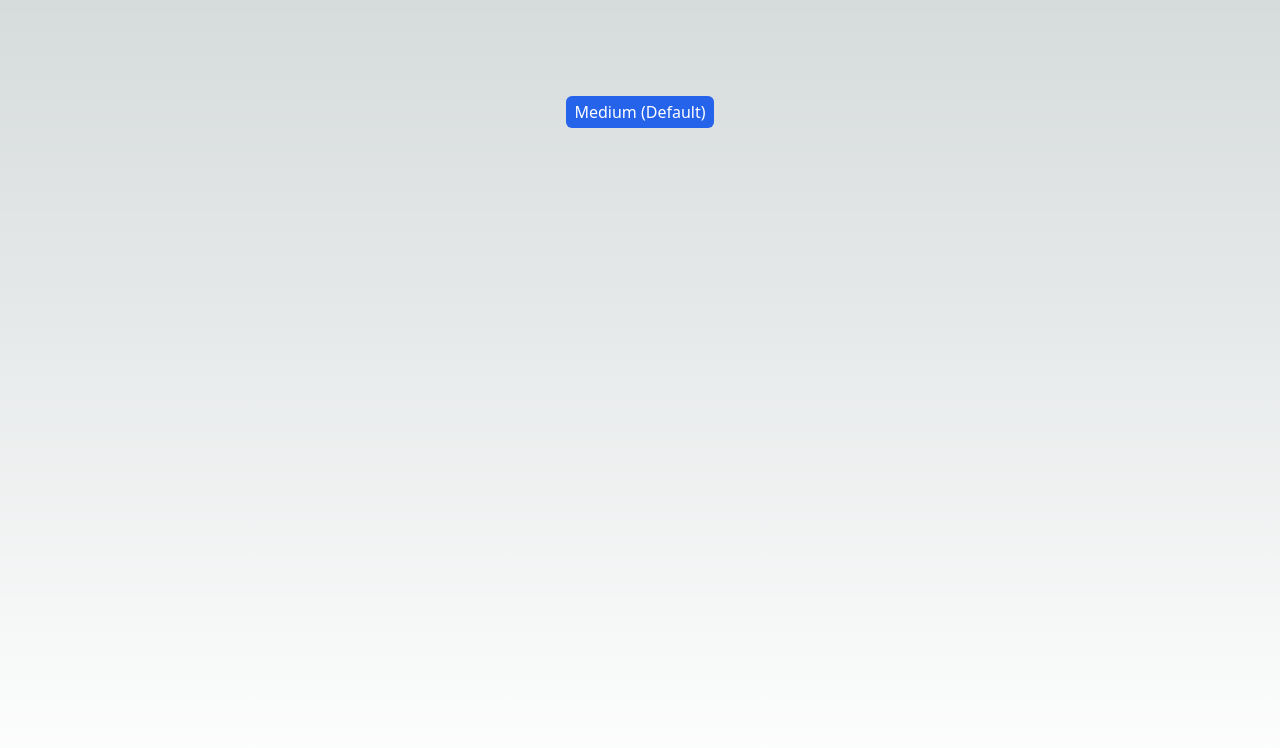
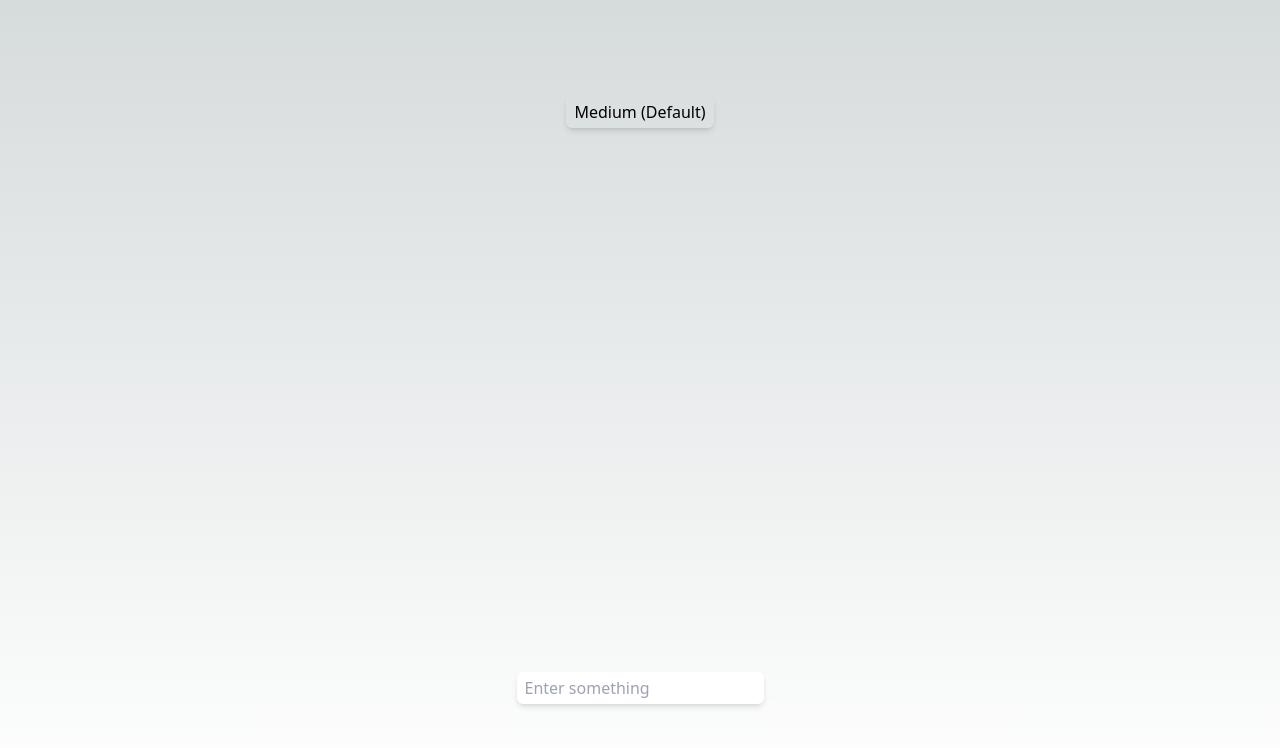
Before and after one commit to anhcaoh/diva, a Next.js app: page / in a window 1280 px wide. Shown: the top 748 px of the page. Built offline with nearby package versions, Linux system fonts and the light colour scheme.

Commit message:
feat: :art: add Input component and re-type

```diff
--- a/src/app/components/Button/Button.tsx
+++ b/src/app/components/Button/Button.tsx
@@ -1,6 +1,6 @@
-import { CoreComponentProps } from "@/app/types";
+import { ICoreComponent } from "@/app/types";
 
-export interface IButton extends CoreComponentProps<HTMLButtonElement> {
+export interface IButton extends ICoreComponent<HTMLButtonElement> {
   variant?: "filled" | "text" | "link" | "contained" | "outlined";
 }
 const Button = ({ children, ...rest }: IButton) => {
--- a/src/app/components/Button/styled.tsx
+++ b/src/app/components/Button/styled.tsx
@@ -11,12 +11,16 @@ const ButtonStyled = ({
     <Button
       className={[
         " font-medium",
-        variant === 'text' ? 'hover:text-gray-700' :
-        variant === 'link' ? 'hover:text-gray-700 underline' :
-        variant === "filled"
+        variant === "text"
+          ? "hover:text-gray-700"
+          : variant === "link"
+          ? "hover:text-gray-700 underline"
+          : variant === "filled"
           ? "bg-blue-600 hover:bg-blue-500 focus:bg-blue-500 text-white"
           : variant === "outlined"
           ? "bg-transparent border-2 border-blue-600 hover:bg-blue-600 text-blue-600 hover:text-white"
+          : variant === "contained"
+          ? "shadow-md  hover:text-gray-700"
           : "",
         size === "lg"
           ? "py-1 px-3 rounded-md text-lg"
--- /dev/null
+++ b/src/app/components/Input/Input.module.scss
@@ -0,0 +1,4 @@
+.input {
+// custom css
+color: initial;
+}
--- /dev/null
+++ b/src/app/components/Input/Input.tsx
@@ -0,0 +1,11 @@
+import { ICoreComponent } from "@/app/types";
+
+export interface IInput extends ICoreComponent<HTMLInputElement> {}
+const Input = ({ size, ...rest }: IInput) => {
+  return (
+    <>
+      <input {...rest} />
+    </>
+  );
+};
+export default Input;
--- /dev/null
+++ b/src/app/components/Input/index.ts
@@ -0,0 +1,3 @@
+import InputStyled from './styled';
+export * from './Input';
+export default InputStyled;
--- /dev/null
+++ b/src/app/components/Input/styled.tsx
@@ -0,0 +1,22 @@
+import Input, { IInput } from "./Input";
+// import styles from "./Input.module.scss";
+// TODO: also can implement styled-components | css-in-JS
+const InputStyled = ({ size = "md", className, ...rest }: IInput) => {
+  return (
+    <Input
+      className={[
+        "font-medium outline-none shadow-md",
+        size === "lg"
+          ? "py-1 px-3 rounded-md text-lg"
+          : size === "sm"
+          ? "px-1 rounded-sm text-sm"
+          : "py-1 px-2 rounded-md",
+        className ?? "",
+      ]
+        .join(" ")
+        .trim()}
+      {...rest}
+    />
+  );
+};
+export default InputStyled;
--- a/src/app/features/PlanningDiva.tsx
+++ b/src/app/features/PlanningDiva.tsx
@@ -1,9 +1,13 @@
 import Button from "../components/Button";
+import Input from "../components/Input";
 
 const PlanningDiva = () => {
   return (
     <>
-      <Button>Medium (Default)</Button>
+      <Button variant="contained" className="mb-3">
+        Medium (Default)
+      </Button>
+      <Input placeholder="Enter something" />
     </>
   );
 };
--- a/src/app/types/index.ts
+++ b/src/app/types/index.ts
@@ -1,7 +1,7 @@
 import { HTMLAttributes, ReactNode } from "react"
 
-export type CoreComponentProps<T> =
-HTMLAttributes<T> & {
+export interface CoreComponentType {
   size?: 'sm' | 'md' | 'lg';
   children? : ReactNode;
 }
+export interface ICoreComponent<T> extends CoreComponentType, HTMLAttributes<T> {}
```
